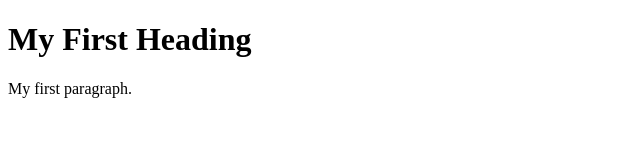
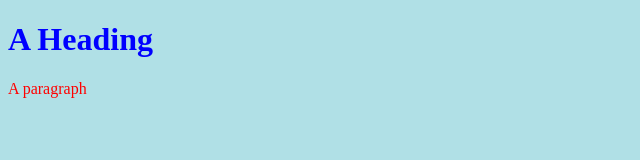
Before and after one commit to eulia16/ulianoPortfolio, a plain HTML site: page index.html in a window 1280 px wide. Shown: the whole page, without its empty margins (0-640 px from the left). Drawn offline with Linux system fonts and the light colour scheme.

Commit message:
added style sheet

```diff
--- a/index.html
+++ b/index.html
@@ -1,15 +1,14 @@
 <!DOCTYPE html>
 <html>
 <head>
+<link rel="stylesheet" href="style.css">
 
 </head>
 
-
-
 <body>
 
-<h1>My First Heading</h1>
-<p>My first paragraph.</p>
+<h1>A Heading</h1>
+<p>A paragraph</p>
 
 </body>
 
--- /dev/null
+++ b/style.css
@@ -0,0 +1,9 @@
+body {
+    background-color: powderblue;
+}
+h1 {
+    color: blue;
+}
+p {
+    color: red;
+}
```
